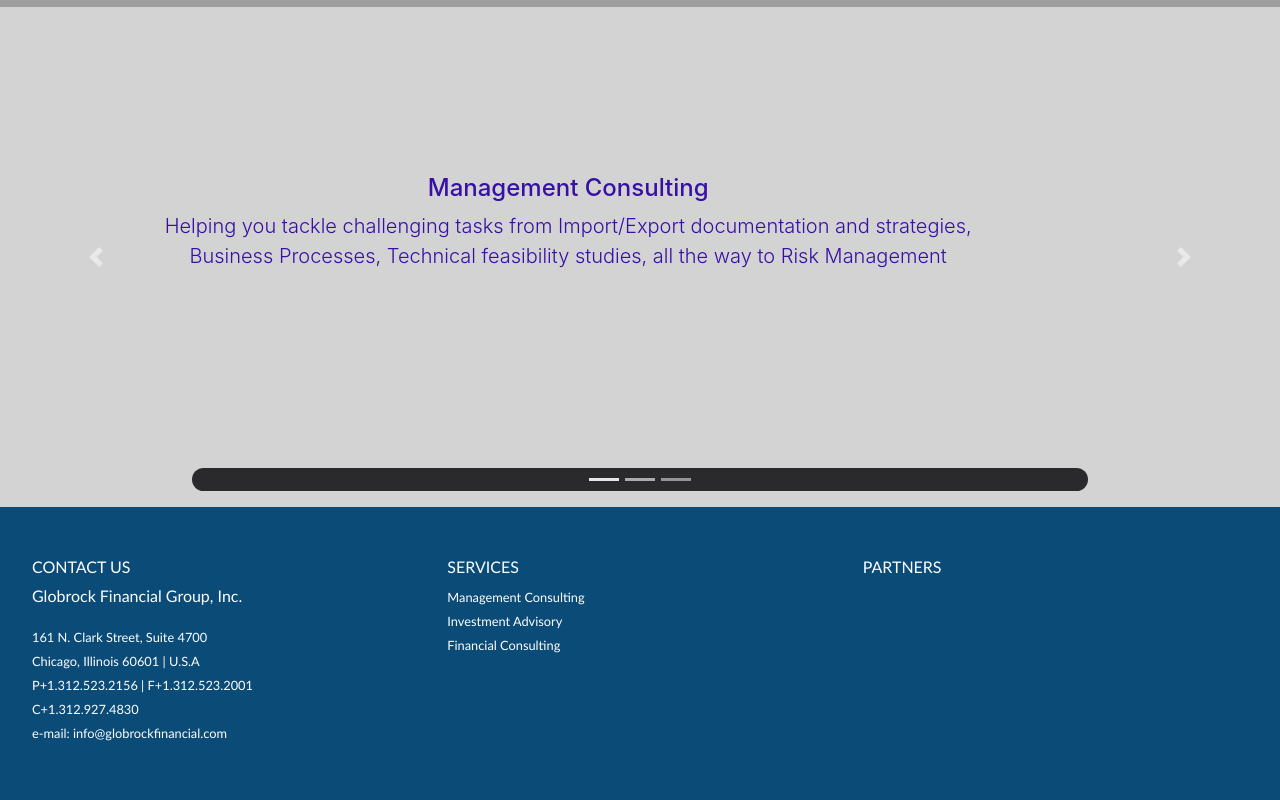
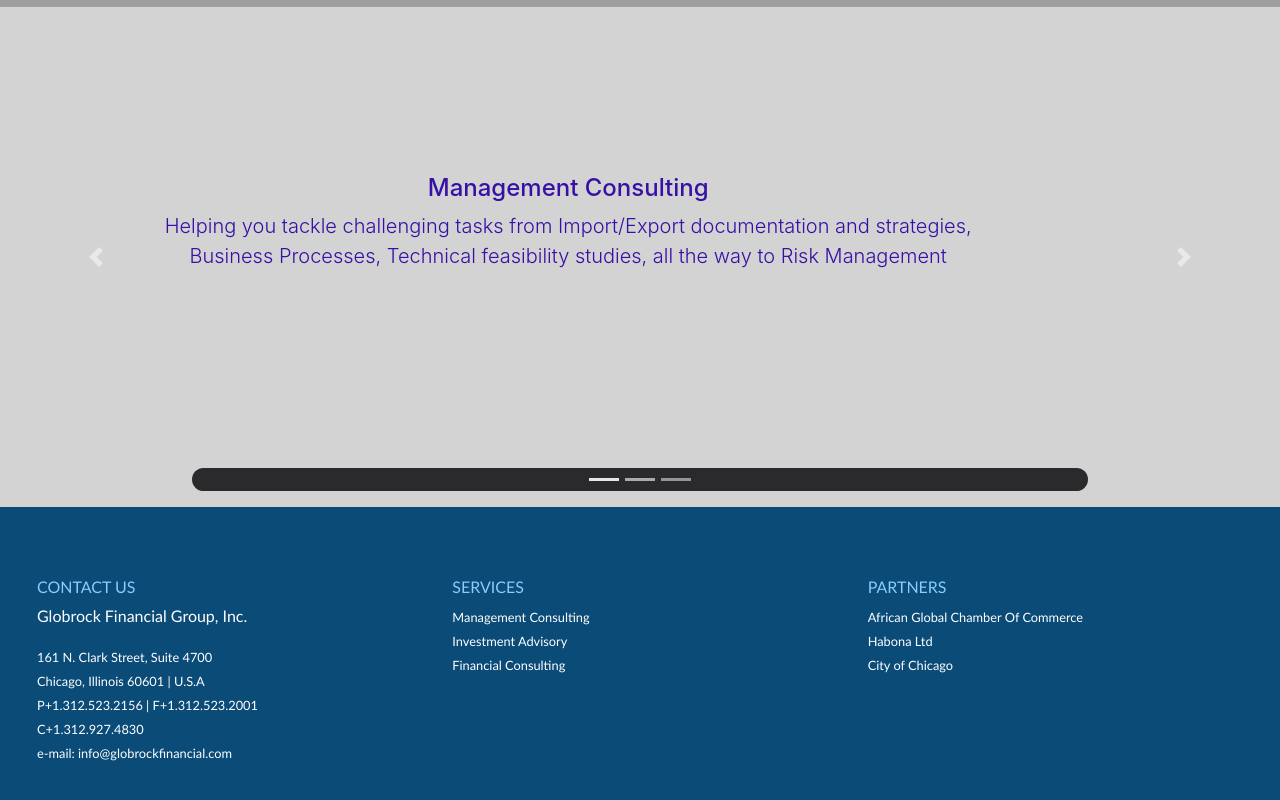
Before and after one commit to Nzibosco/globrockFinancial, a React (Create React App) app: page / in a window 1280 px wide. Shown: the part 1546-2346 px from the top of the page. Built offline with nearby package versions, Linux system fonts and the light colour scheme; grey boxes are pictures that could not be loaded.

Commit message:
more footer items and styling

```diff
--- a/package.json
+++ b/package.json
@@ -12,8 +12,10 @@
     "@types/node": "^12.12.62",
     "@types/react": "^16.9.49",
     "@types/react-dom": "^16.9.8",
+    "@types/react-router-dom": "^5.1.6",
     "react": "^16.13.1",
     "react-dom": "^16.13.1",
+    "react-router-dom": "^5.2.0",
     "react-scripts": "3.4.3",
     "typescript": "^3.7.5"
   },
--- a/src/App.css
+++ b/src/App.css
@@ -177,3 +177,16 @@ html{
 body {
   background-color: #0A4B78;
 }
+
+.partner {
+  color: white;
+}
+
+.footerItem {
+  padding: 20px;
+}
+
+.footerItem > h6 {
+
+  color: lightskyblue;
+}
--- a/src/App.tsx
+++ b/src/App.tsx
@@ -2,12 +2,19 @@ import React from 'react';
 import logo from './logo.svg';
 import './App.css';
 import { HomepageComponent } from './components/homepageComponent/Homepage';
+import Navbar from './components/navbarComponent/Navbar';
+import { BrowserRouter as Router, Route, Switch } from "react-router-dom";
 
 function App() {
   return (
     <>
-    <HomepageComponent/>
+    <Router>
+      <Navbar/>
+      <Switch>
+        <Route exact path = "/" component = {HomepageComponent}/>
 
+      </Switch>
+    </Router>
     </>
   );
 }
--- a/src/components/footerComponent/FooterComponent.tsx
+++ b/src/components/footerComponent/FooterComponent.tsx
@@ -7,7 +7,7 @@ export default function Footer () {
     return (
     <footer className="" id="footer">
         <div className = "row">
-            <div className="contactUs col-md-4">
+            <div className="contactUs footerItem col-md-4">
                 <h6>CONTACT US</h6>
                 <p>Globrock Financial Group, Inc.</p>
                 <small className = "">161 N. Clark Street, Suite 4700</small> <br/>
@@ -16,16 +16,17 @@ export default function Footer () {
                 <small className = "">C+1.312.927.4830</small> <br/>
                 <small className = "">e-mail: info@globrockfinancial.com</small>
             </div>
-            <div className = "servicesFooter col-md-4">
+            <div className = "servicesFooter footerItem col-md-4">
                 <h6>SERVICES</h6>
                 <small className = "">Management Consulting</small> <br/>
                 <small className = "">Investment Advisory</small> <br/>
                 <small className = "">Financial Consulting</small> <br/>
-
             </div>
-            <div className = "partnersFooter col-md-4">
+            <div className = "partnersFooter footerItem col-md-3">
                 <h6>PARTNERS</h6>
-
+                <small><a href = "https://africangcc.org/" target = "_" className="partner"> African Global Chamber Of Commerce</a></small><br/>
+                <small><a href = "http://habona.rw/" target = "_" className="partner"> Habona Ltd</a></small> <br/>
+                <small> City of Chicago</small><br/>
             </div>
         </div>
         <div className = "row" id="social">
--- a/src/components/homepageComponent/Homepage.tsx
+++ b/src/components/homepageComponent/Homepage.tsx
@@ -3,8 +3,6 @@ import Footer from '../footerComponent/FooterComponent';
 import ImageComp from '../imageComponent/ImageComponent';
 import Intro from '../intro/IntroComponent';
 import Navbar from '../navbarComponent/Navbar';
-import ButtonAppBar from '../navbarComponent/Navbar';
-import NewsLetter from '../newsLetterComponent/NewsLetterComp';
 import Services from '../serviceComponent/ServicesComp';
 import { ServicePresentation } from '../servicePresentationComp/ServicePresentation';
 
@@ -22,7 +20,6 @@ export class HomepageComponent extends React.Component {
     render(){
         return(
             <>
-                <Navbar/>
                 <Intro/>
                 <ImageComp/>
                 <ServicePresentation/>
--- a/src/components/navbarComponent/Navbar.tsx
+++ b/src/components/navbarComponent/Navbar.tsx
@@ -1,61 +1,20 @@
 import React from 'react';
-import { makeStyles } from '@material-ui/core/styles';
-import AppBar from '@material-ui/core/AppBar';
-import Toolbar from '@material-ui/core/Toolbar';
-import Typography from '@material-ui/core/Typography';
-import Button from '@material-ui/core/Button';
-import IconButton from '@material-ui/core/IconButton';
-import MenuIcon from '@material-ui/icons/Menu';
-import { orange } from '@material-ui/core/colors';
+import { Link } from 'react-router-dom';
 
-const useStyles = makeStyles((theme) => ({
-  root: {
-    flexGrow: 1,
-  },
-  menuButton: {
-    marginRight: theme.spacing(2),
-  },
-  title: {
-    flexGrow: 1,
-  },
-}));
-
-// export default function ButtonAppBar() {
-//   const classes = useStyles();
-
-//   return (
-//     <div className={classes.root}>
-//       <AppBar position="static" color = "transparent" id = "navbar">
-//         <Toolbar>
-//           <IconButton edge="start" className={classes.menuButton} color="inherit" aria-label="menu">
-//             <MenuIcon />
-//           </IconButton>
-//           <Typography variant="h6" className={classes.title} id="logo">
-//             GlobRock Financial
-//           </Typography>
-//           <Button color="inherit">Search</Button>
-//         </Toolbar>
-//       </AppBar>
-//     </div>
-//   );
-// }
-
-
-
-export default function Navbar () {
+export default function Navbar() {
 
   return (
 
-    <nav className="navbar navbar-expand-lg navbar-light" id = "navbar">
-  <a className="navbar-brand" href="#" id = "logo">GlobRock Financial</a>
+    <nav className="navbar navbar-expand-lg navbar-light" id="navbar">
+      <Link className="navbar-brand" to='' id="logo">GlobRock Financial</Link>
       <button className="navbar-toggler" type="button" data-toggle="collapse" data-target="#navbarNavAltMarkup" aria-controls="navbarNavAltMarkup" aria-expanded="false" aria-label="Toggle navigation">
         <span className="navbar-toggler-icon"></span>
       </button>
       <div className="collapse navbar-collapse" id="navbarNavAltMarkup">
-    <div className="navbar-nav" id = "nav-links">
-      <a className="nav-link active" href="#" id="about">About</a>
-      <a className="nav-link active" href="#" id="service">Services</a>
-      <a className="nav-link active" href="#" id="contact">Contact Us</a>
+        <div className="navbar-nav" id="nav-links">
+          <Link className="nav-link active" to='/about' id="about">About</Link>
+          <Link className="nav-link active" to='/services' id="service">Services</Link>
+          <Link className="nav-link active" to='/contact' id="contact">Contact Us</Link>
         </div>
       </div>
     </nav>
--- a/src/components/servicePresentationComp/ServicePresentation.tsx
+++ b/src/components/servicePresentationComp/ServicePresentation.tsx
@@ -28,7 +28,7 @@ export function ServicePresentation() {
                         </p>
                     </div>
                 </div>
-                <div className="carousel-item" data-interval="3700">
+                <div className="carousel-item" data-interval="3600">
                     <div className="carousel-caption">
                         <h4>Financial Consulting</h4>
                         <p className="lead">We bring in our expertise to help you with Capital Market Design, Development, and Implementation.
```
Also changed, not shown: 1 other file (tests, documents, lock files or other folders). Lines whose indentation alone changed are shown as unchanged.
